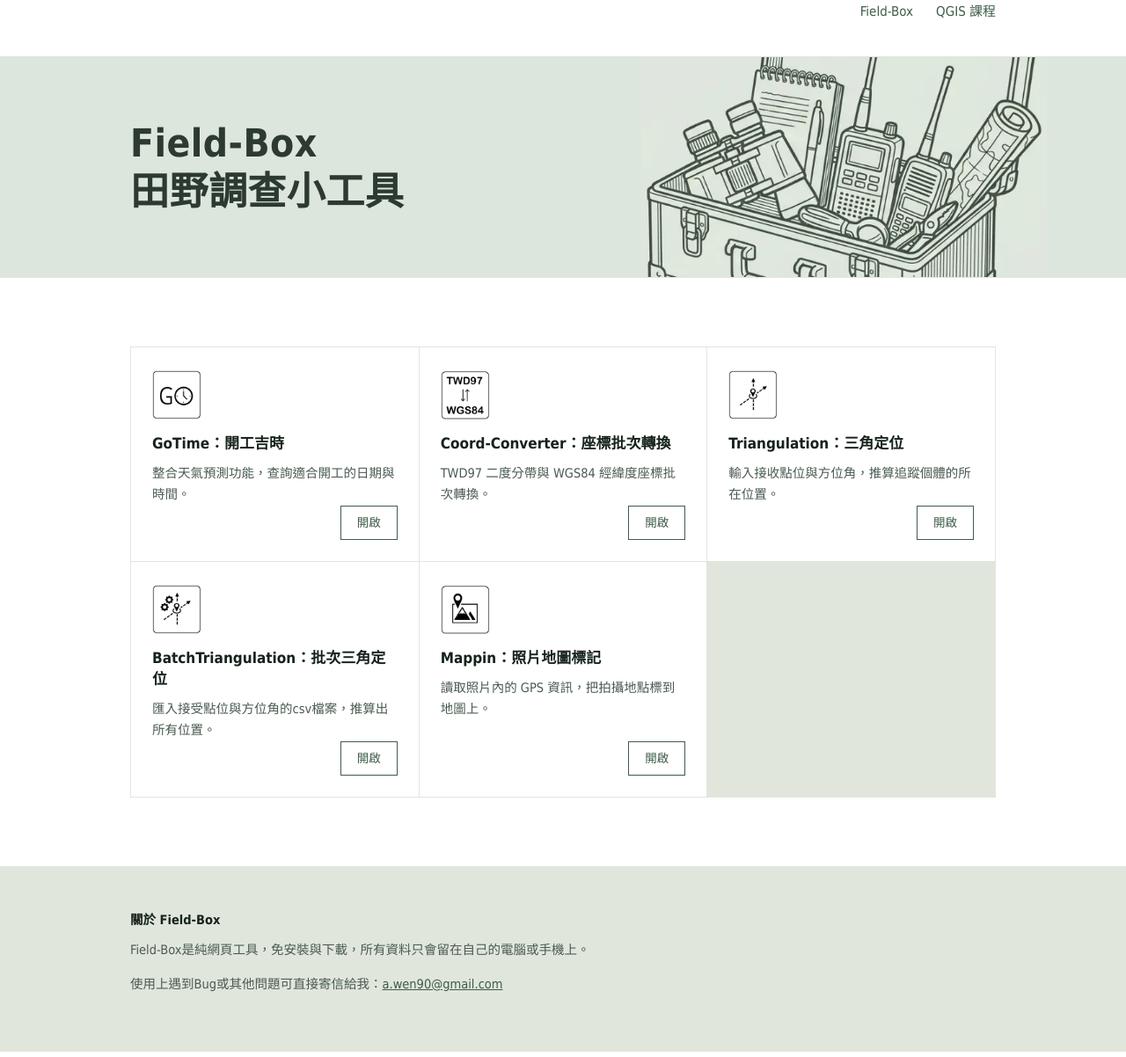
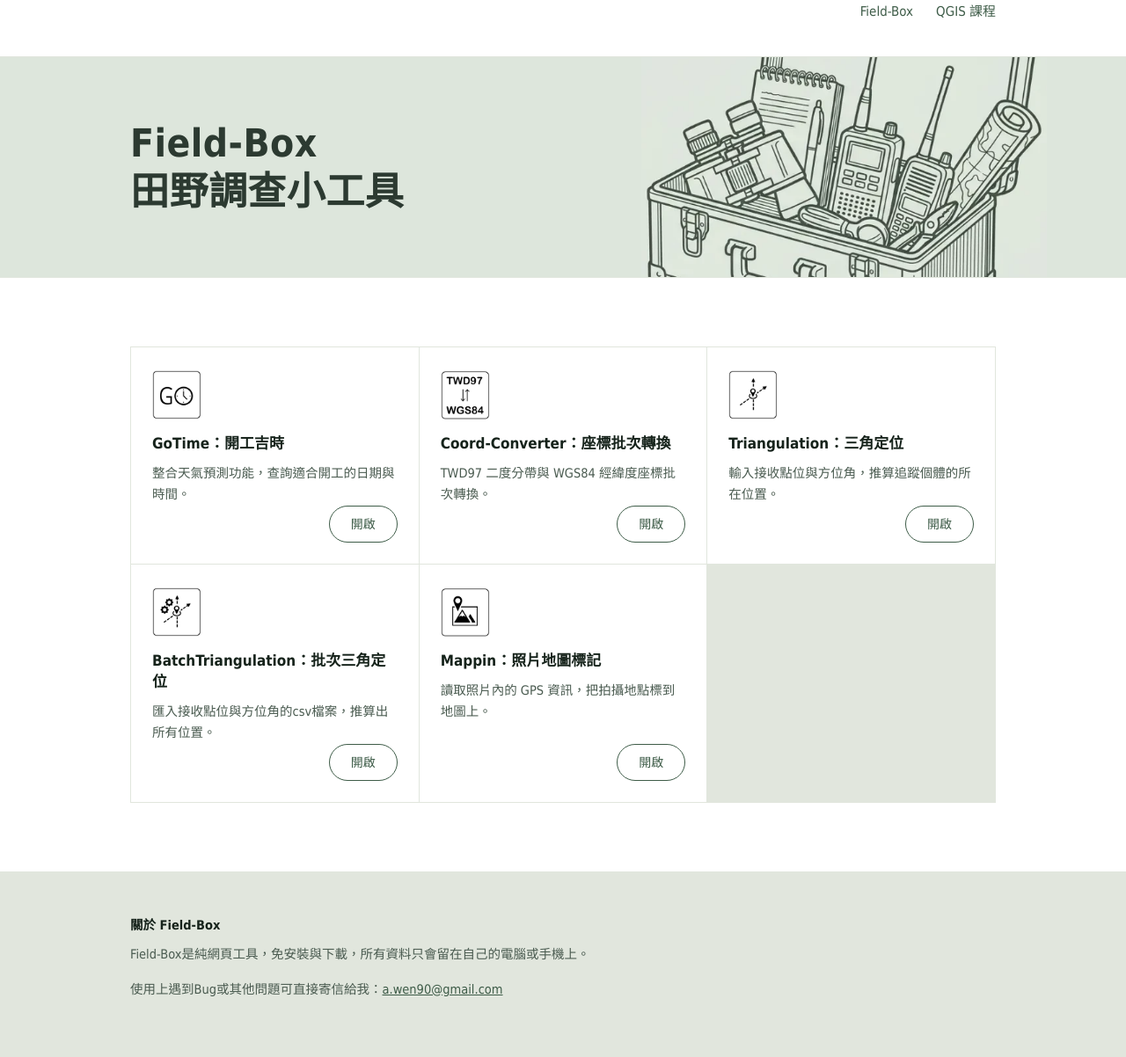
Before and after one commit to win-hs/portfolio, a Jekyll site: the page built from index.html, in a window 1280 px wide and 1202 px high. Shown: the whole window at 88% size. Built offline with Jekyll 4.4.1, drawn with Linux system fonts in a browser that asks for light colours.

Commit message:
修正錯字，開啟按鈕改為圓角膠囊
- BatchTriangulation 說明「匯入接受點位」修正為「接收」
- 開啟按鈕改為 Google 風格的圓角膠囊外框（border-radius 999px）

Co-Authored-By: Claude Opus 5 <noreply@anthropic.com>

```diff
--- a/_data/tools.yml
+++ b/_data/tools.yml
@@ -19,7 +19,7 @@
 - logo: batch-triangulation.png
   name: BatchTriangulation
   zh: 批次三角定位
-  desc: 匯入接受點位與方位角的csv檔案，推算出所有位置。
+  desc: 匯入接收點位與方位角的csv檔案，推算出所有位置。
   url: /batch-triangulation/
 
 - logo: mappin.png
--- a/assets/css/style.css
+++ b/assets/css/style.css
@@ -63,7 +63,7 @@ section{padding:78px 0}
 .tool p{margin:0;font-size:14.5px;color:var(--body);line-height:1.65}
 .tool .go{
   margin-top:auto;align-self:flex-end;
-  padding:7px 18px;font-size:13.5px;
+  padding:8px 24px;font-size:14px;border-radius:999px;
   border:1px solid var(--moss);color:var(--moss);background:transparent;
 }
 .tool:hover .go,.tool:focus-visible .go{background:var(--moss);color:#FFFFFF}
```
